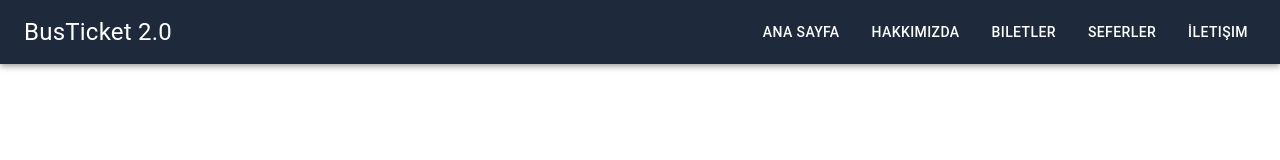
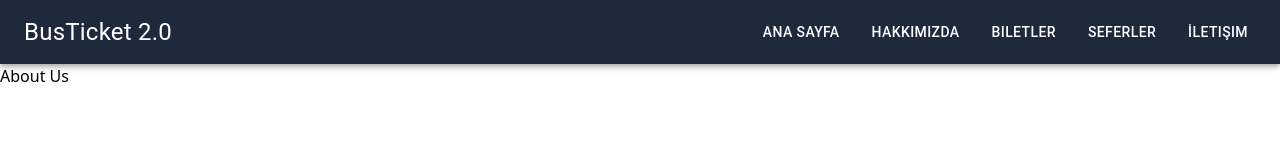
Before and after one commit to BurakFO/BusTicket2.0, a React (Vite) app: page /about-us in a window 1280 px wide. Shown: the top 160 px of the page. Built offline with nearby package versions, Linux system fonts and the light colour scheme.

Commit message:
AboutUsPage added

```diff
--- a/src/App.jsx
+++ b/src/App.jsx
@@ -3,6 +3,7 @@ import { Route, Routes } from 'react-router-dom'
 import HomePage from './pages/HomePage'
 import Navbar from './components/Navbar'
 import Footer from './components/Footer'
+import AboutUsPage from './pages/AboutUsPage';
 import './App.css';
 import BookingNumberPage from './pages/BookingNumberPage'
 import SearchResultsPage from './pages/SearchResultsPage'
@@ -20,7 +21,7 @@ function App() {
         <Route path='/buy-ticket' element={<HomePage />} />
         <Route path='/booking-number' element={<BookingNumberPage />} />
         <Route path='/search' element={<SearchResultsPage />} />
-
+        <Route path='/about-us' element={<AboutUsPage />} />
 
       </Routes>
 
--- /dev/null
+++ b/src/pages/AboutUsPage.jsx
@@ -0,0 +1,18 @@
+import React from "react";
+
+const AboutUsPage = () => {
+    return(
+        <>
+            <div>
+                <h1>About Us</h1>
+            </div>
+            <div class="timeLine">
+                <div>
+
+                </div>
+            </div>
+        </>
+    )
+}
+
+export default AboutUsPage;
```
